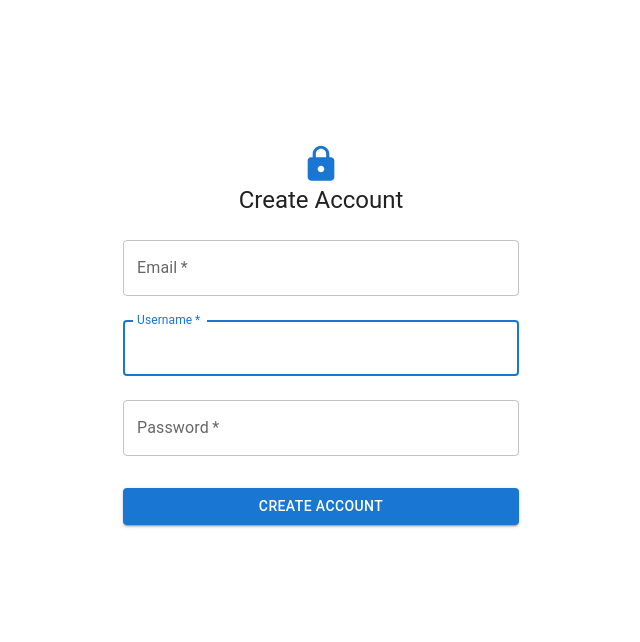
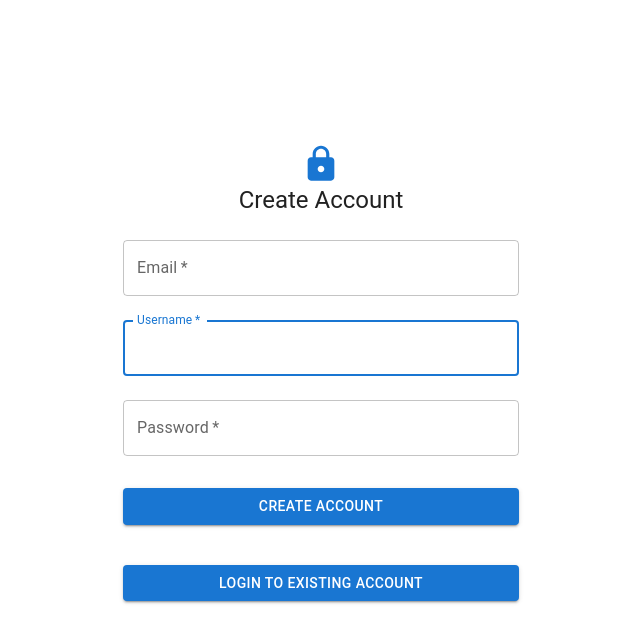
Before and after one commit to MohithJ249/Spiral.ai, a React (Create React App) app: page /CreateAccount in a window 1280 px wide. Shown: the top 642 px of the page, without its empty margins (319-959 px from the left). Built offline with nearby package versions, Linux system fonts and the light colour scheme; what aws-amplify would draw is missing.

Commit message:
sign out and navigation between login and create account

```diff
--- a/src/content/CreateAccount/index.tsx
+++ b/src/content/CreateAccount/index.tsx
@@ -100,28 +100,17 @@ export default function CreateAccountPage() {
             >
               Create Account
             </Button>
+            <Button
+              fullWidth
+              variant="contained"
+              color="primary"
+              sx={{ mt: 3, mb: 2 }}
+              disabled={loading} onClick={()=> window.location.href = '/'}
+            >
+              Login to Existing Account
+            </Button>
           </Box>
         </Box>
       </Container>
-        // <div className='create-account-container'>
-        //     {errorText && <Alert severity="error">{errorText}</Alert>}
-        //         <br /><br />
-        //         <FormControl>
-        //             <InputLabel>Email</InputLabel>
-        //             <Input type='text' value={email} error={errorText?.includes("Please choose a different email")}  onChange={(e) => setEmail(e.target.value)} />
-        //         </FormControl>
-        //         <br /><br />
-        //         <FormControl>
-        //             <InputLabel>Username</InputLabel>
-        //             <Input type='text' value={username} onChange={(e) => setUsername(e.target.value)} />
-        //         </FormControl>
-        //         <br /><br />
-        //         <FormControl>
-        //             <InputLabel>Password</InputLabel>
-        //             <Input type='text' value={password} onChange={(e) => setPassword(e.target.value)} />
-        //         </FormControl>
-        //         <br /><br />
-        //         <Button type='submit' disabled={loading} onClick={handleSubmit}>Create Account</Button>
-        // </div>
     );
 }
--- a/src/content/Login/index.tsx
+++ b/src/content/Login/index.tsx
@@ -86,6 +86,15 @@ export default function LoginPage() {
             >
               Sign In
             </Button>
+            <Button
+              fullWidth
+              variant="contained"
+              color="primary"
+              sx={{ mt: 3, mb: 2 }}
+              disabled={loading} onClick={() => window.location.href = '/CreateAccount'}
+            >
+              Create Account
+            </Button>
           </Box>
         </Box>
       </Container>
--- a/src/layouts/Header/TopRightBox/Userbox/index.tsx
+++ b/src/layouts/Header/TopRightBox/Userbox/index.tsx
@@ -75,6 +75,12 @@ function HeaderUserbox() {
     setOpen(false);
   };
 
+  const handleSignout = () => {
+    localStorage.removeItem('userid');
+    localStorage.removeItem('username');
+    window.location.href = '/';
+  }
+
   return (
     <>
       <UserBoxButton color="primary" ref={ref} onClick={handleOpen}>
@@ -131,7 +137,7 @@ function HeaderUserbox() {
         </List>
         <Divider />
         <Box sx={{ m: 1 }}>
-          <Button color="primary" fullWidth>
+          <Button color="primary" fullWidth onClick={handleSignout}>
             <LockOpenTwoToneIcon sx={{ mr: 1 }} />
             Sign out
           </Button>
```
